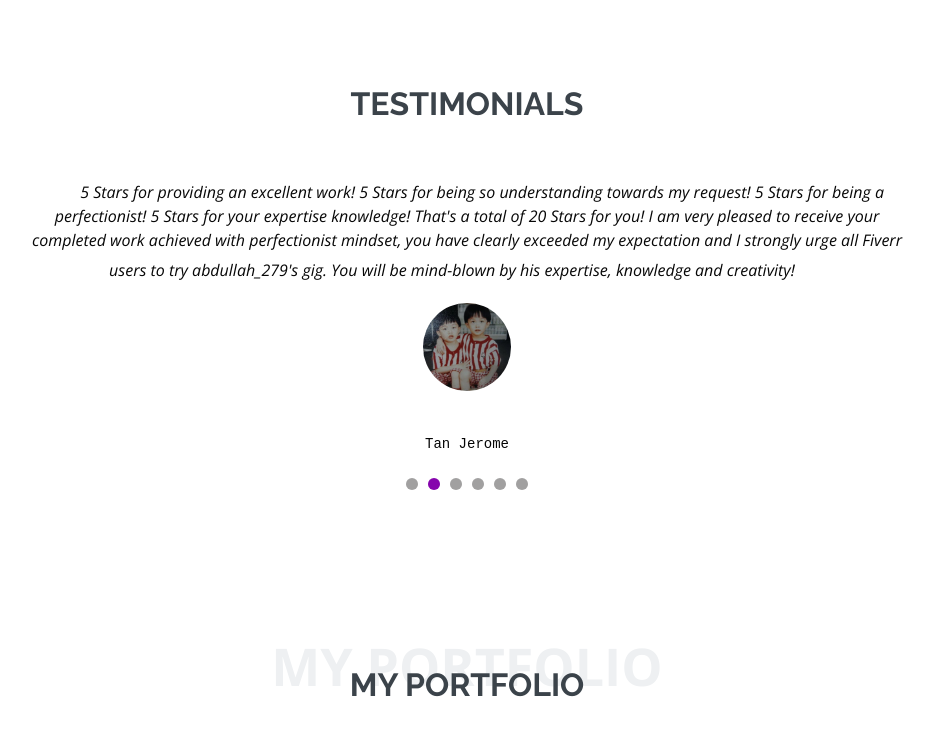
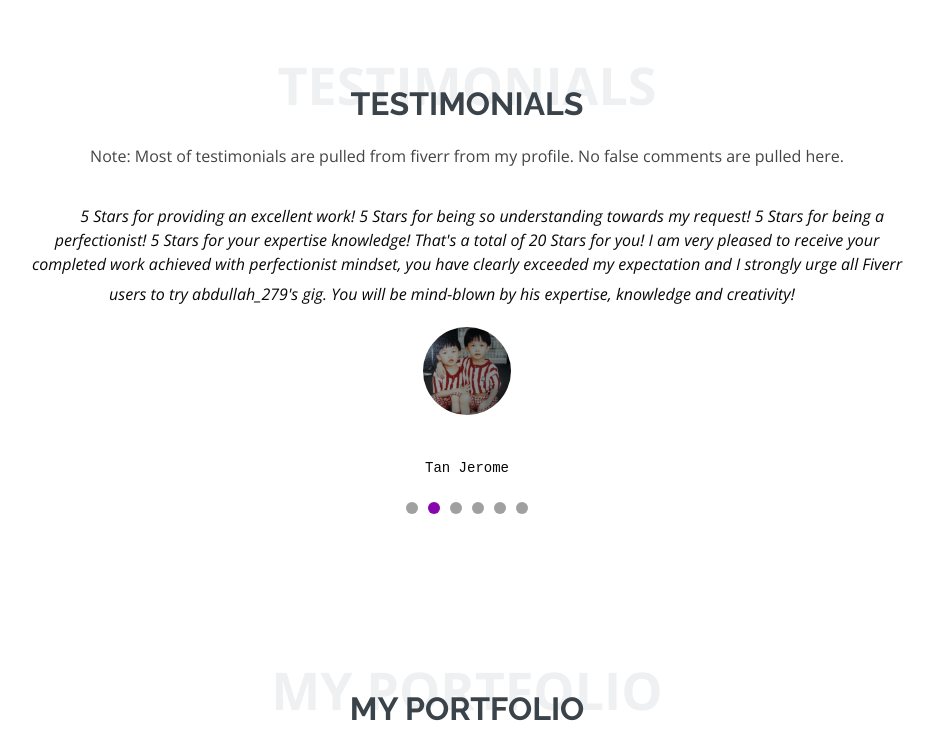
Before and after one commit to AbdHsn/Portfolio, a plain HTML site: page index.html in a window 1280 px wide. Shown: the part 3570-4322 px from the top of the page, without its empty margins (173-1107 px from the left). Drawn offline with nearby package versions, Linux system fonts and the light colour scheme.

Commit message:
Testimonial modified

```diff
--- a/index.html
+++ b/index.html
@@ -456,8 +456,11 @@
       <div class="container">
 
         <div class="section-title">
+          <span>Testimonials</span>
           <h2>Testimonials</h2>
-          <!-- <p>Magnam dolores commodi suscipit. Necessitatibus eius consequatur ex aliquid fuga eum quidem. Sit sint consectetur velit. Quisquam quos quisquam cupiditate. Et nemo qui impedit suscipit alias ea. Quia fugiat sit in iste officiis commodi quidem hic quas.</p> -->
+          <p>
+          Note: Most of testimonials are pulled from fiverr from my profile. No false comments are pulled here.
+          </p>
         </div>
 
         <div class="owl-carousel testimonials-carousel">
```
